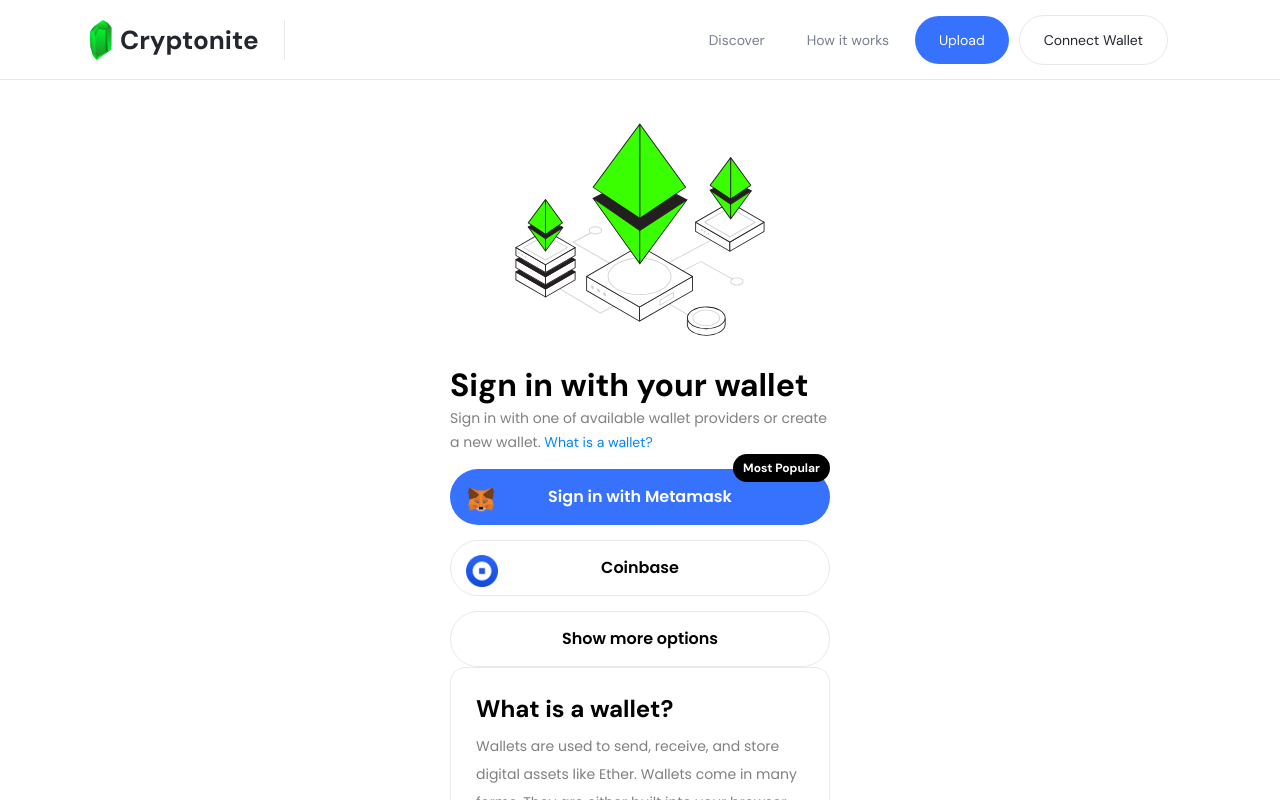
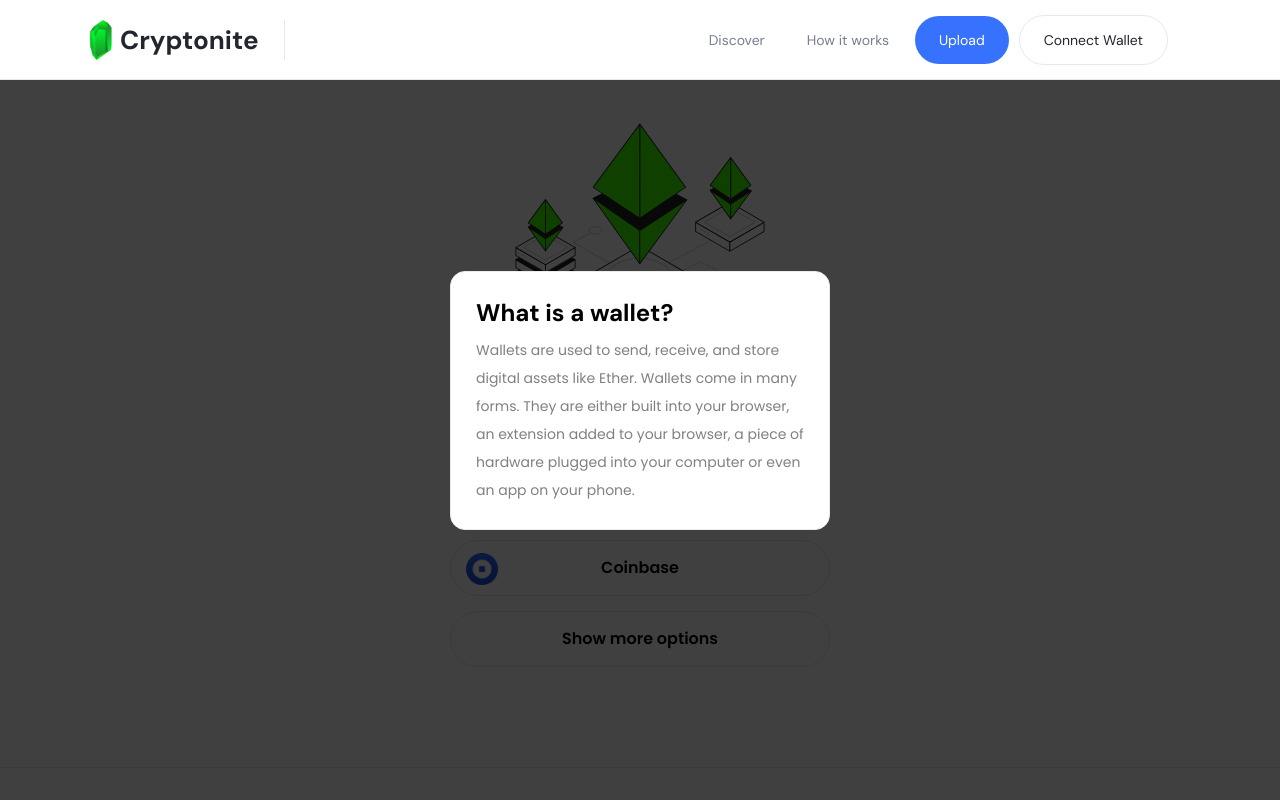
Before and after one commit to Sukhanberliyev/NFT-website, a React (Create React App) app: page /wallets in a window 1280 px wide. Shown: the top 800 px of the page. Built offline with nearby package versions, Linux system fonts and the light colour scheme.

Commit message:
Fix some bugs

```diff
--- a/src/components/Description/Description.js
+++ b/src/components/Description/Description.js
@@ -1,7 +1,9 @@
 import React from "react";
+import { Link } from "react-router-dom";
 import Container from "../Layout/Container";
 import MainButton from "../UI/MainButton";
 import OutlineButton from "../UI/OutlineButton";
+
 
 // importing css
 import classes from "./Description.module.css";
@@ -19,8 +21,12 @@
             A creative agency that lead and inspire
           </p>
           <div className={classes.descriptionBtns}>
-            <MainButton>Create Item</MainButton>
+            <Link to="/upload">
+              <MainButton>Create Item</MainButton>
+            </Link>
+            <Link to="/discover">
             <OutlineButton>Discover more</OutlineButton>
+            </Link>
           </div>
         </div>
         <div className={classes.descriptionGallery}>
--- a/src/components/HeroSection/HeroSection.js
+++ b/src/components/HeroSection/HeroSection.js
@@ -9,6 +9,7 @@
 import OutlineButton from "../UI/OutlineButton";
 import HeroItem from "./HeroItem";
 import Typed from "typed.js";
+import { Link } from "react-router-dom";
 
 const HeroSection = (props) => {
   // Create reference to store the DOM element containing the animation
@@ -61,7 +62,9 @@
               <span className="typing" style={{ whiteSpace: "pre" }} ref={el} />
             </div>
             <div className={classes.heroButton}>
-              <OutlineButton>Start your search</OutlineButton>
+              <Link to="/discover">
+                <OutlineButton>Start your search</OutlineButton>
+              </Link>
             </div>
           </div>
           <Slider {...settings}>
--- a/src/components/Layout/Footer.js
+++ b/src/components/Layout/Footer.js
@@ -67,8 +67,8 @@
               </div>
               <div className={`footerBody ${open ? "display" : ""}`}>
                 <div className="footerMenu">
-                  <Link className="footerLink">Discover</Link>
-                  <Link className="footerLink">Connect Wallet</Link>
+                  <Link to="/discover" className="footerLink">Discover</Link>
+                  <Link to="/wallets" className="footerLink">Connect Wallet</Link>
                 </div>
               </div>
             </div>
@@ -84,8 +84,8 @@
               </div>
               <div className={`footerBody ${openTwo ? "displayBlock" : ""}`}>
                 <div className="footerMenu">
-                  <Link className="footerLink">FAQ</Link>
-                  <Link className="footerLink">Create item</Link>
+                  <Link to="/how-it-works" className="footerLink">FAQ</Link>
+                  <Link to="/upload" className="footerLink">Create item</Link>
                 </div>
               </div>
             </div>
--- a/src/components/Layout/NavigationBar.js
+++ b/src/components/Layout/NavigationBar.js
@@ -74,7 +74,7 @@
             </li>
             <li className="nav-item">
               <NavLink
-                to="/connect-wallet"
+                to="/wallets"
                 className="walletBtn"
                 onClick={closeMenuHandler}
               >
--- a/src/components/UI/Modals/ConnectWallet.js
+++ b/src/components/UI/Modals/ConnectWallet.js
@@ -26,7 +26,7 @@
         </p>
         <div className="modalBtns">
           <div className="modalBtn">
-            <Link to="/connect-wallet">
+            <Link to="/wallets">
               <MainButton>Connect wallet</MainButton>
             </Link>
           </div>
--- a/src/components/UI/Modals/Modals.css
+++ b/src/components/UI/Modals/Modals.css
@@ -6,7 +6,7 @@
 	display: flex;
 	justify-content: center;
 	align-items: center;
-	z-index: 1010;
+	z-index: 1000;
 	height: 100%;
 	width: 100%;
 }
@@ -140,6 +140,27 @@
 }
 /********************************* Connect wallet end **********************************/
 
+/********************************* Wallets start **********************************/
+
+.walletModal {
+  max-width: 380px;
+  width: 100%;
+  margin: auto;
+  background-color: #ffffff;
+  border: 1px solid #ebebeb;
+  padding: 25px;
+  border-radius: 15px;
+}
+
+.walletModal p {
+   margin-top: 8px;
+   font-size: 14px;
+   color: #808080;
+   line-height: 28px;
+}
+
+/********************************* Wallets end **********************************/
+
 @media (max-width: 900px) {
 	.modalCenter {
 		padding: 0 16px;
--- a/src/components/UI/Modals/WalletModal.js
+++ b/src/components/UI/Modals/WalletModal.js
@@ -1,19 +1,42 @@
 import React from "react";
-import classes from "./WalletModal.module.css";
+import ReactDOM from "react-dom";
+// import classes from "./WalletModal.module.css";
+import Backdrop from "../Backdrop";
+import "./Modals.css";
 
+const WalletModal = (props) => {
+  const cancelHandler = () => {
+    props.onClose();
+  };
 
-const WalletModal = () => {
   return (
-    <div className={classes.walletModal}>
-      <h2>What is a wallet?</h2>
-      <p>
-        Wallets are used to send, receive, and store digital assets like Ether.
-        Wallets come in many forms. They are either built into your browser, an
-        extension added to your browser, a piece of hardware plugged into your
-        computer or even an app on your phone.
-      </p>
+    <div className="modalCenter" onClick={cancelHandler}>
+      <div className="walletModal">
+        <h2>What is a wallet?</h2>
+        <p>
+          Wallets are used to send, receive, and store digital assets like
+          Ether. Wallets come in many forms. They are either built into your
+          browser, an extension added to your browser, a piece of hardware
+          plugged into your computer or even an app on your phone.
+        </p>
+      </div>
     </div>
   );
 };
 
-export default WalletModal;
+const WalletModalOverlay = (props) => {
+  return (
+    <React.Fragment>
+      {ReactDOM.createPortal(
+        <Backdrop onClick={props.onClick} />,
+        document.getElementById("backdrop-root")
+      )}
+      {ReactDOM.createPortal(
+        <WalletModal onClose={props.onClose} onClick={props.cancelHandler} />,
+        document.getElementById("overlay-root")
+      )}
+    </React.Fragment>
+  );
+};
+
+export default WalletModalOverlay;
--- a/src/components/UI/Modals/WalletModal.module.css
+++ /dev/null
@@ -1,16 +0,0 @@
-.walletModal {
-  max-width: 380px;
-  width: 100%;
-  margin: auto;
-  background-color: #ffffff;
-  border: 1px solid #ebebeb;
-  padding: 25px;
-  border-radius: 15px;
-}
-
-.walletModal p {
-   margin-top: 8px;
-   font-size: 14px;
-   color: #808080;
-   line-height: 28px;
-}
--- a/src/components/Wallets/MyWallet.module.css
+++ b/src/components/Wallets/MyWallet.module.css
@@ -57,6 +57,7 @@
   height: 32px;
   position: absolute;
   left: 15px;
+  bottom: 10px;
 }
 .walletImg img {
   width: 100%;
```
